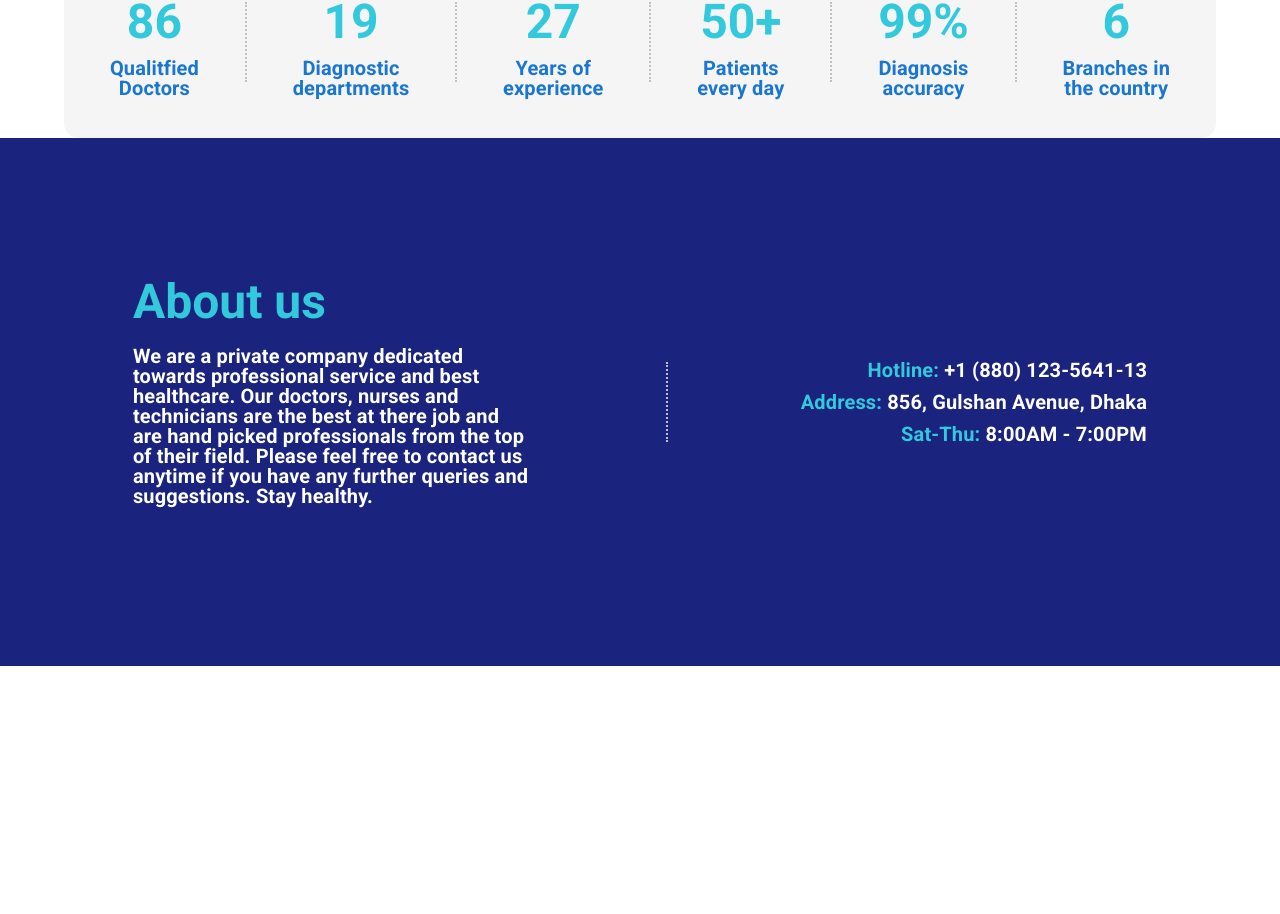
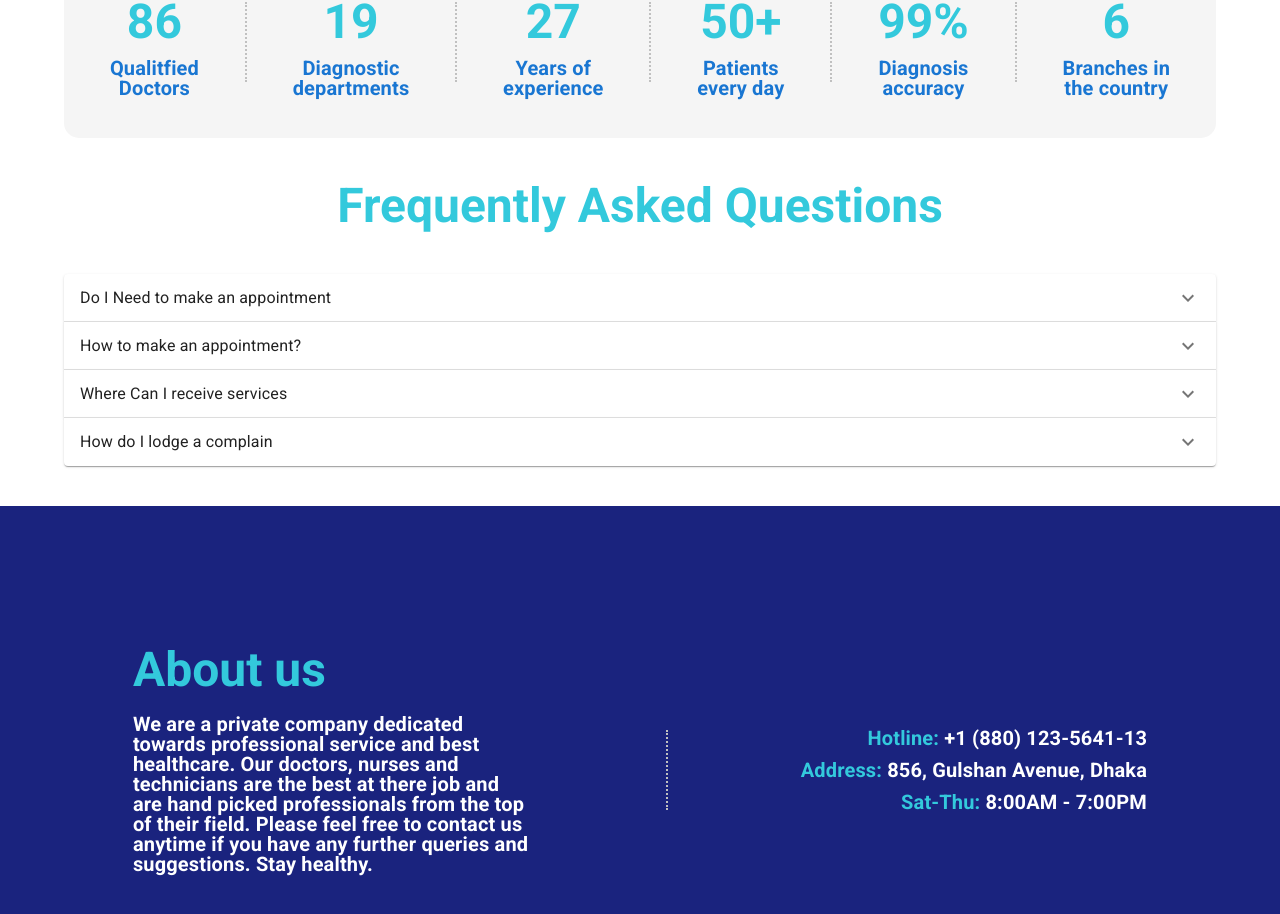
Before and after one commit to shumittaher/basic-diagnostics, a React (Create React App) app: page /home in a window 1280 px wide. Shown: the part 2231-3145 px from the top of the page. Before the commit the page ends 2897 px from the top, so only its background shows below. Built offline with nearby package versions, Linux system fonts and the light colour scheme; no server answers.

Commit message:
faq added

```diff
--- /dev/null
+++ b/src/Components/FAQ/FAQ.js
@@ -0,0 +1,91 @@
+import React from 'react'
+import Accordion from '@mui/material/Accordion';
+import AccordionSummary from '@mui/material/AccordionSummary';
+import AccordionDetails from '@mui/material/AccordionDetails';
+import Typography from '@mui/material/Typography';
+import ExpandMoreIcon from '@mui/icons-material/ExpandMore';
+import { Box } from '@mui/system';
+
+const FAQ = () => {
+    return (
+
+
+
+        <div>
+
+            <Typography sx={{ fontWeight: 'Bold', my: 5 }} variant='h3' color='#33c9dc'>
+                Frequently Asked Questions
+
+            </Typography>
+            <Box sx={{
+                mx: 'auto', mb: 5,
+                width: {
+                    xs: '95%',
+                    sm: '90%',
+                },
+            }}>
+                <Accordion >
+                    <AccordionSummary
+                        expandIcon={<ExpandMoreIcon />}
+                        aria-controls="panel1a-content"
+                        id="panel1a-header"
+                    >
+                        <Typography>Do I Need to make an appointment</Typography>
+                    </AccordionSummary>
+                    <AccordionDetails>
+                        <Typography>
+                            Unless you are facing an emergency, we suggest that you make an apointment before showing up. Ofcourse we will serve you even if you do not have an apointment. But your desired doctor may not be available at the time.
+                        </Typography>
+                    </AccordionDetails>
+                </Accordion>
+                <Accordion>
+                    <AccordionSummary
+                        expandIcon={<ExpandMoreIcon />}
+                        aria-controls="panel2a-content"
+                        id="panel2a-header"
+                    >
+                        <Typography>How to make an appointment?</Typography>
+                    </AccordionSummary>
+                    <AccordionDetails>
+                        <Typography>
+                            You can make an appintment by calling the number given below in the bottom section. You can also book a doctor from this website or send us and email.
+                        </Typography>
+                    </AccordionDetails>
+                </Accordion>
+                <Accordion>
+                    <AccordionSummary
+                        expandIcon={<ExpandMoreIcon />}
+                        aria-controls="panel2a-content"
+                        id="panel2a-header"
+                    >
+                        <Typography>Where Can I receive services</Typography>
+                    </AccordionSummary>
+                    <AccordionDetails>
+                        <Typography>
+                           We have 5 difference branch locations accross Dhaka city. You can make an appointment for any of the services. For selected cases we can also give you consultation virtually.
+                        </Typography>
+                    </AccordionDetails>
+                </Accordion>
+
+                <Accordion>
+                    <AccordionSummary
+                        expandIcon={<ExpandMoreIcon />}
+                        aria-controls="panel2a-content"
+                        id="panel2a-header"
+                    >
+                        <Typography>How do I lodge a complain</Typography>
+                    </AccordionSummary>
+                    <AccordionDetails>
+                        <Typography>
+                        We are sorry that you have expericed something worth complaining about. You can lodge a copmplain by calling the number given below in the bottom section. You can also book a doctor from this website or send us and email.
+                        </Typography>
+                    </AccordionDetails>
+                </Accordion>
+
+            </Box>
+
+        </div>
+    )
+}
+
+export default FAQ
--- a/src/Components/Home/Home.js
+++ b/src/Components/Home/Home.js
@@ -3,6 +3,7 @@ import React from 'react'
 import Banner from '../Banner/Banner'
 import DoctorsBig from '../DoctorsBig/DoctorsBig'
 import ServicesTab from '../ServicesTab/ServicesTab'
+import FAQ from './../FAQ/FAQ';
 
 const Home = () => {
 
@@ -19,6 +20,8 @@ const Home = () => {
 
             <DoctorsBig></DoctorsBig>
 
+            <FAQ></FAQ>
+
         </div>
     )
 }
```
